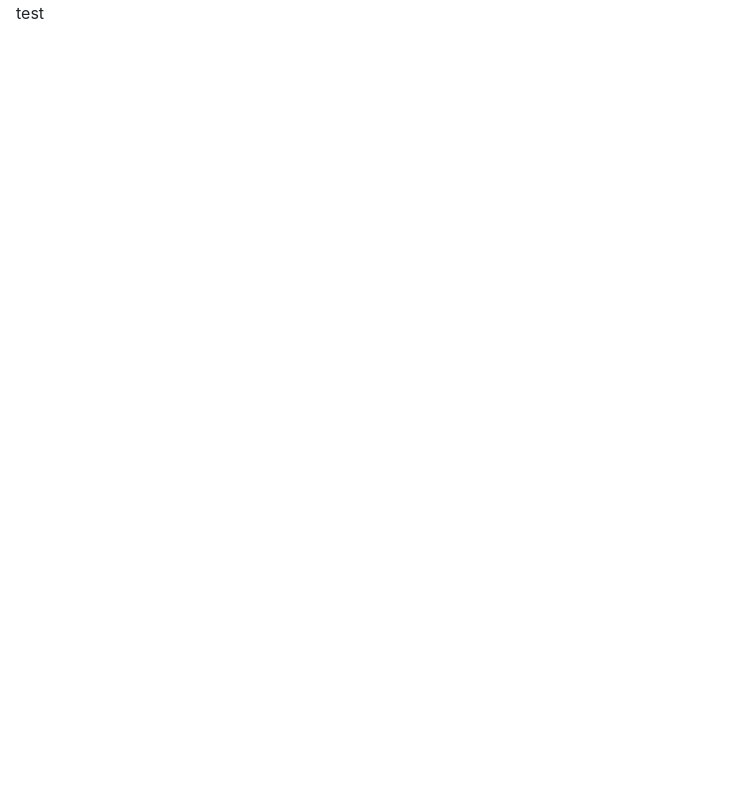
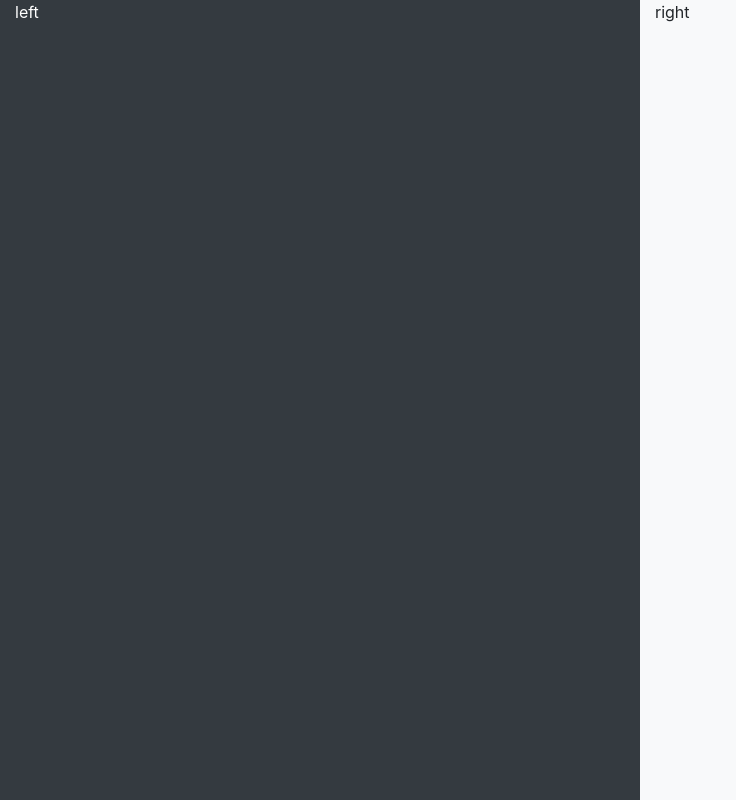
Before and after one commit to lappjeff/Github-Purge, an Angular app: page / in a window 1280 px wide. Shown: the whole page, without its empty margins (0-736 px from the left). Built offline with nearby package versions, Linux system fonts and the light colour scheme.

Commit message:
Got page divided into two columns

```diff
--- a/src/app/app.component.html
+++ b/src/app/app.component.html
@@ -1,3 +1,9 @@
 <router-outlet>
-  <app-login></app-login>
+  <div class="container-fluid total-container">
+    <div class="row">
+      <div class="col bg-dark text-white bg-column">left</div>
+      <div class="col bg-light  bg-column">right</div>
+    </div>
+    <!-- <app-login></app-login> -->
+  </div>
 </router-outlet>
--- a/src/app/app.component.scss
+++ b/src/app/app.component.scss
@@ -0,0 +1,7 @@
+.total-container {
+  min-height: 100%;
+
+  .bg-column {
+    min-height: 100vh;
+  }
+}
--- a/src/app/login/login.component.html
+++ b/src/app/login/login.component.html
@@ -1 +1 @@
-<div class="col border-white border login-container">test</div>
+<div class="col border ">test</div>
```
